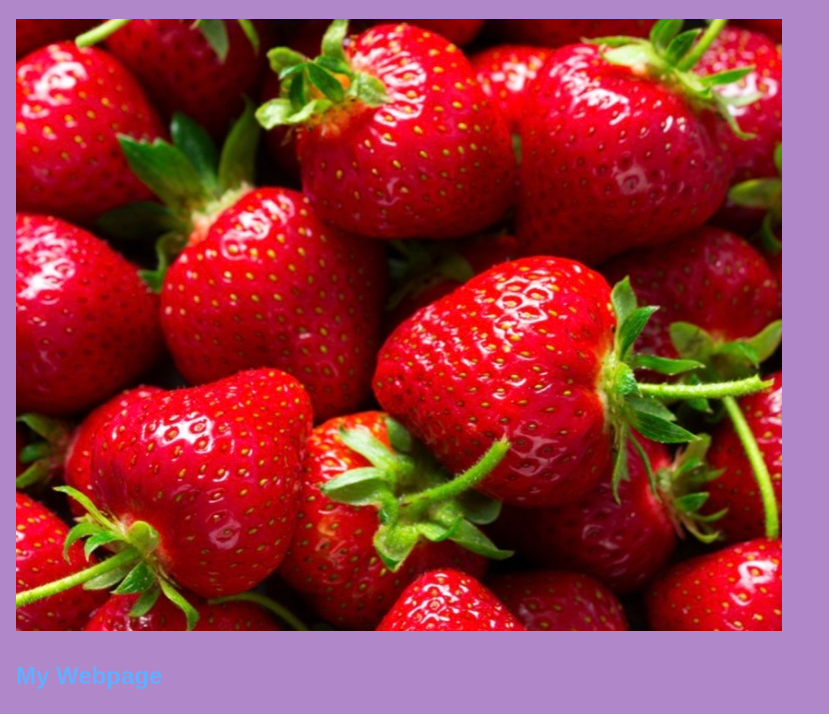
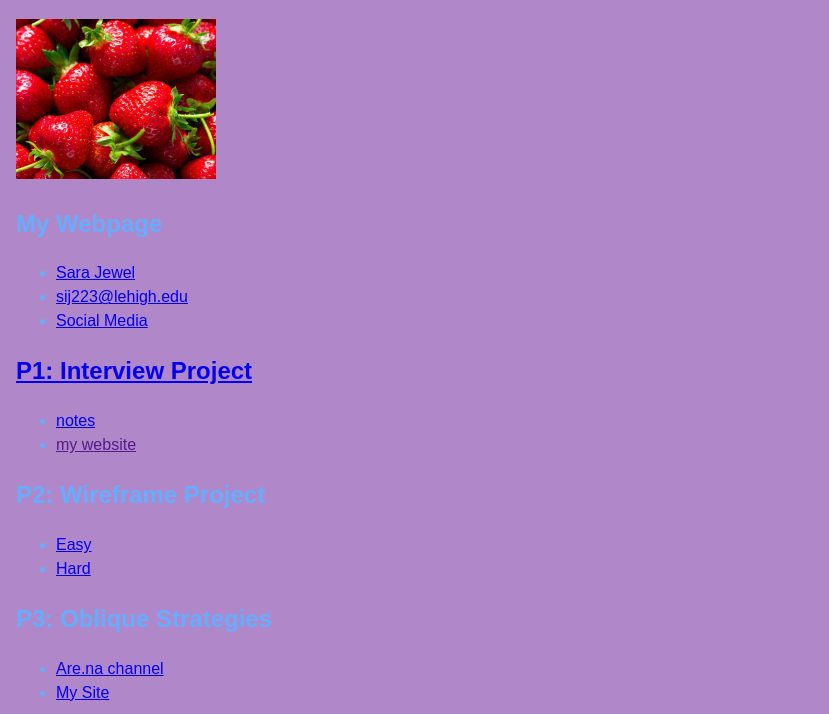
Before and after one commit to sarajewel/sarajewel, a plain HTML site: page index.html in a window 1280 px wide. Shown: the part 72-786 px from the top of the page, without its empty margins (0-829 px from the left). Drawn offline with Linux system fonts and the light colour scheme.

Commit message:
guess what trying again

```diff
--- a/index.html
+++ b/index.html
@@ -15,7 +15,7 @@
 
     <h1>Hello World!</h1>
 
-    <img src="/img/strawberries.jpg" >
+    <img src="/img/strawberries.jpg"  width="200" >
     <!--this can be where you put your content-->
 
     <h2>My Webpage</h2>
```
